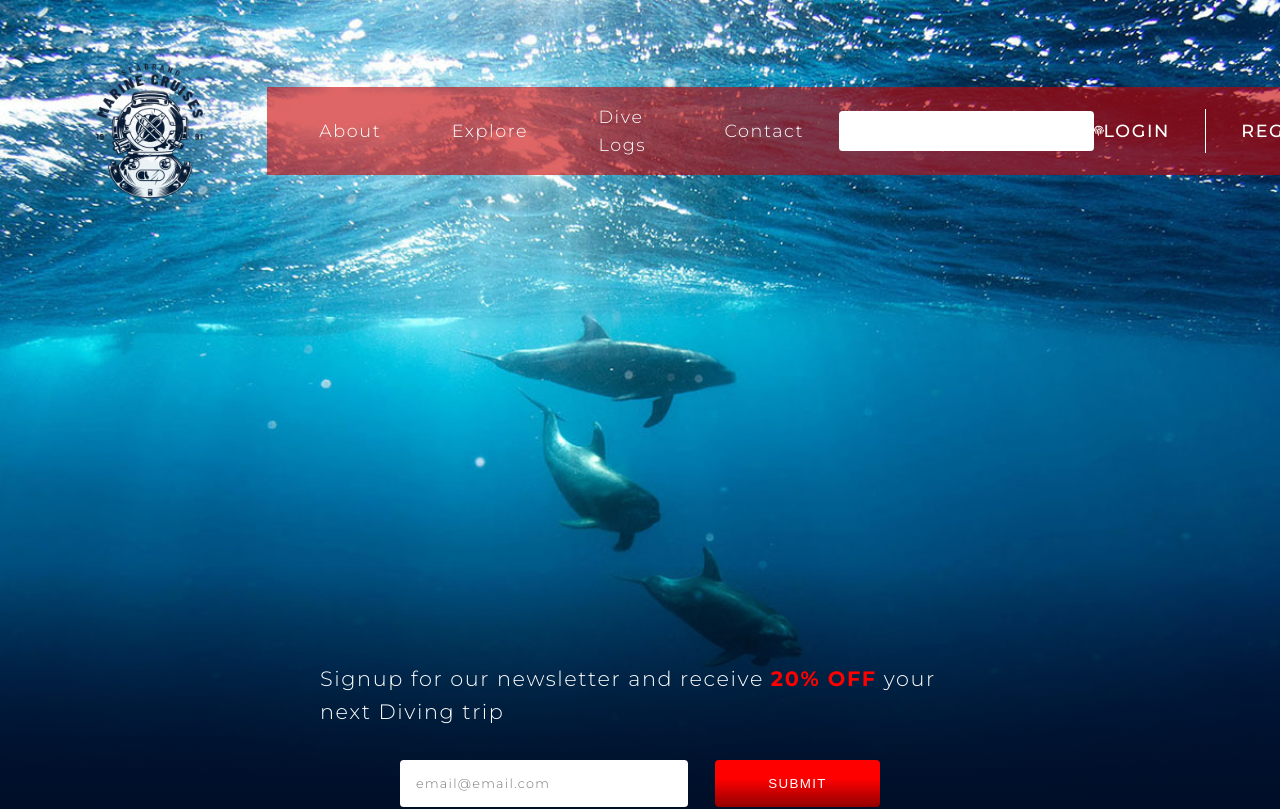
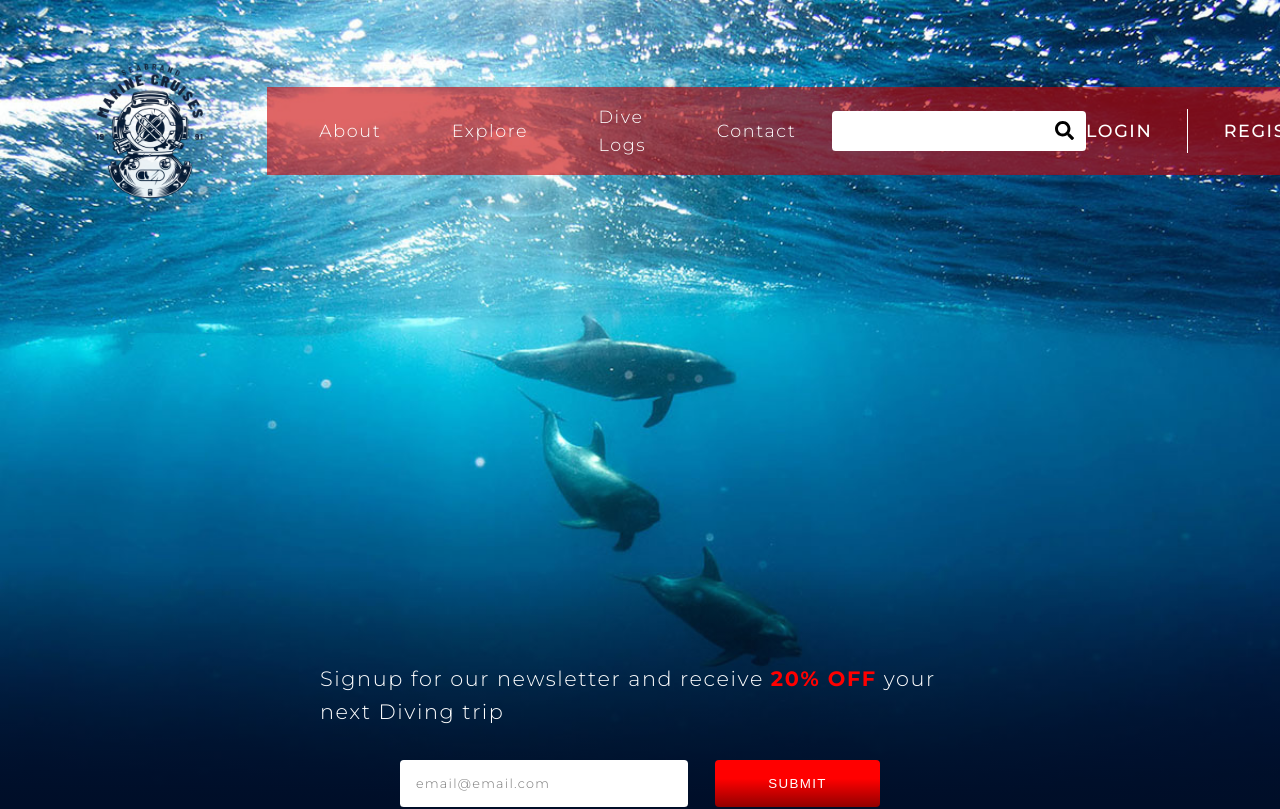
Before and after one commit to KevinMeldau/scuba-front, a React (Create React App) app: page / in a window 1280 px wide. Shown: the top 809 px of the page. Built offline with nearby package versions, Linux system fonts and the light colour scheme; no server answers.

Commit message:
Added search icon to search input

```diff
--- a/src/components/Header.js
+++ b/src/components/Header.js
@@ -1,4 +1,3 @@
-import { FaFingerprint } from "react-icons/fa";
 import "../styles.css";
 import companyLogo from "../images/logo.png";
 
@@ -13,8 +12,7 @@ export default function Header() {
 						<a href="#">Explore</a>
 						<a href="#">Dive Logs</a>
 						<a href="#">Contact</a>
-						<input type="text" className="input-primary" />
-						<FaFingerprint />
+						<input type="text" className="input-primary search" />
 					</div>
 					<div className="nav-login">
 						<a href="#">Login</a>
--- a/src/styles.css
+++ b/src/styles.css
@@ -94,6 +94,13 @@ section {
   background-size: cover;
   background-repeat: no-repeat;
   margin-bottom: var(--mgn-btm-section);
+}
+
+.header .search {
+  background-image: url("./images/search-solid.svg");
+  background-position: 95% 50%;
+  background-size: 1.5em;
+  background-repeat: no-repeat;
 }
 
 .nav-container {
--- a/src/styles.scss
+++ b/src/styles.scss
@@ -92,6 +92,12 @@ section {
 	background-size: cover;
 	background-repeat: no-repeat;
 	margin-bottom: var(--mgn-btm-section);
+	.search {
+		background-image: url("./images/search-solid.svg");
+		background-position: 95% 50%;
+		background-size: 1.5em;
+		background-repeat: no-repeat;
+	}
 }
 
 .nav-container {
```
Also changed, not shown: src/images/search-solid.svg (added), 1 other file (tests, documents, lock files or other folders).
